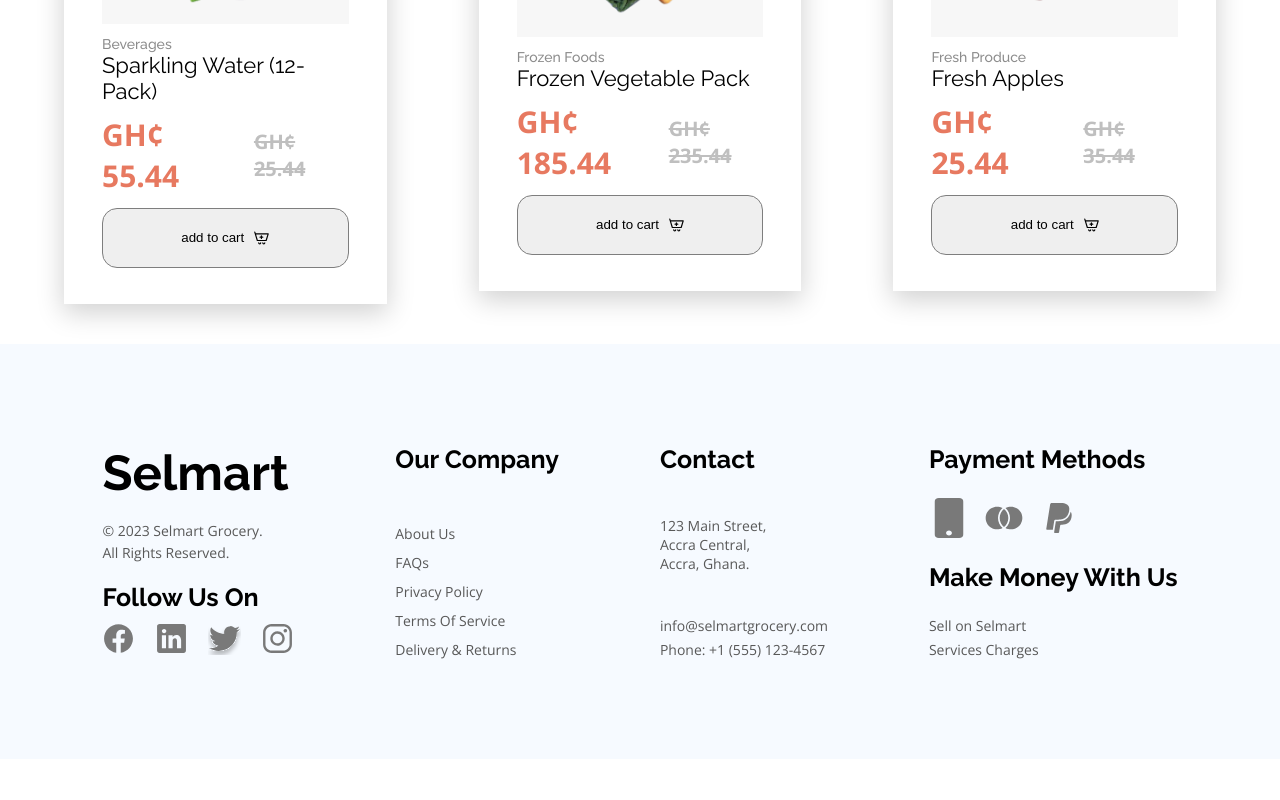
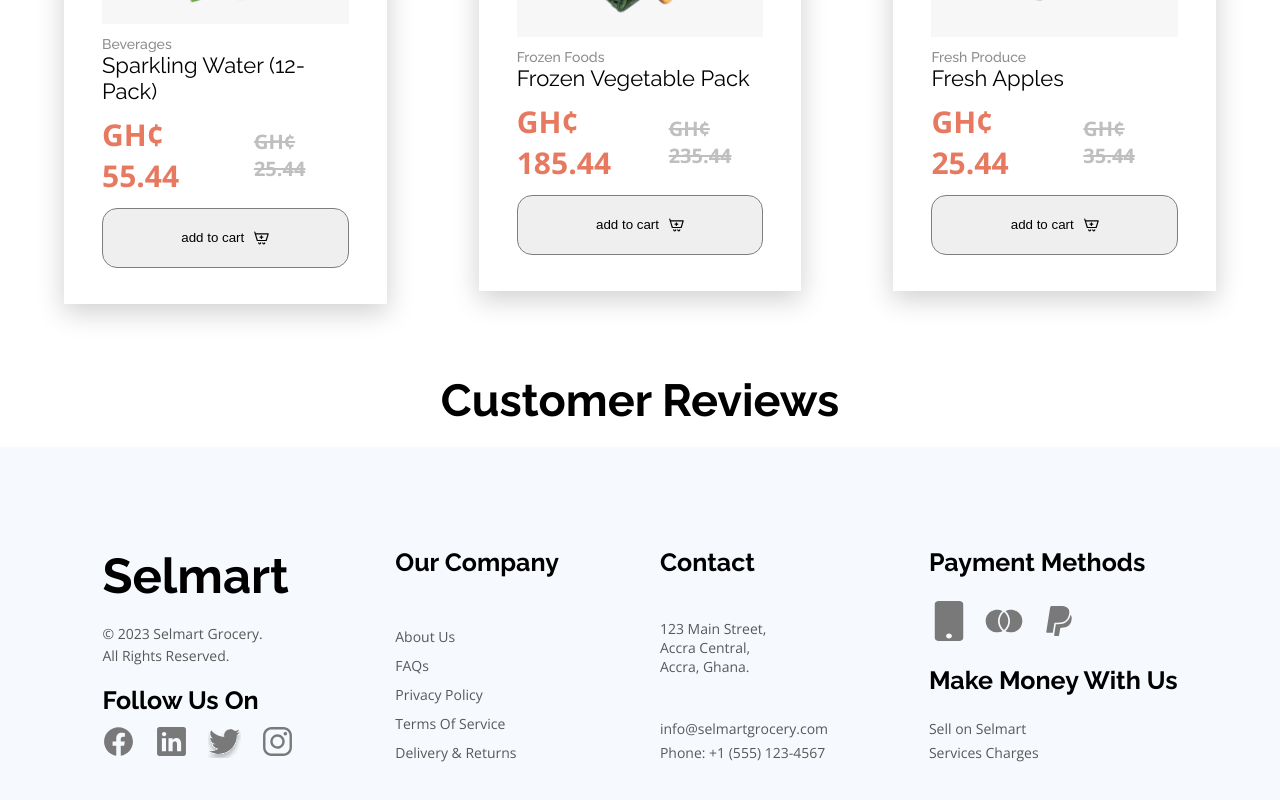
Before and after one commit to mambachristophersteven/selmart-copy, a React (Vite) app: page / in a window 1280 px wide. Shown: the part 3858-4658 px from the top of the page. Before the commit the page ends 4617 px from the top, so only its background shows below. Built offline with nearby package versions, Linux system fonts and the light colour scheme.

Commit message:
reviews section initialized

```diff
--- a/src/Pages/Home/Home.jsx
+++ b/src/Pages/Home/Home.jsx
@@ -67,6 +67,9 @@ const Home = () => {
             })}
           </div>
         </div>
+        <div className="reviews">
+          <p className={styles.section_heading}>Customer reviews</p>
+        </div>
     </div>
   )
 }
```
